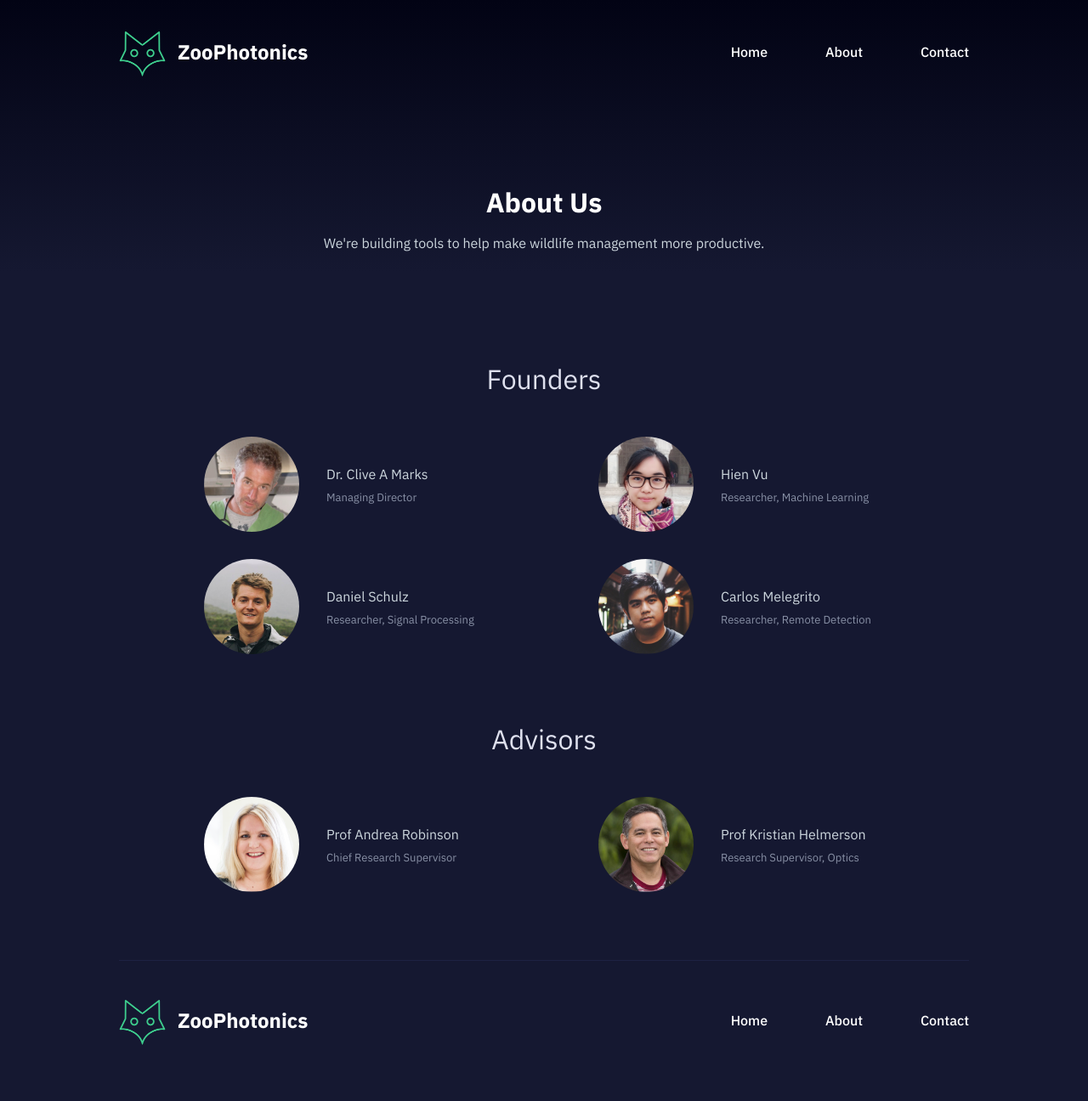
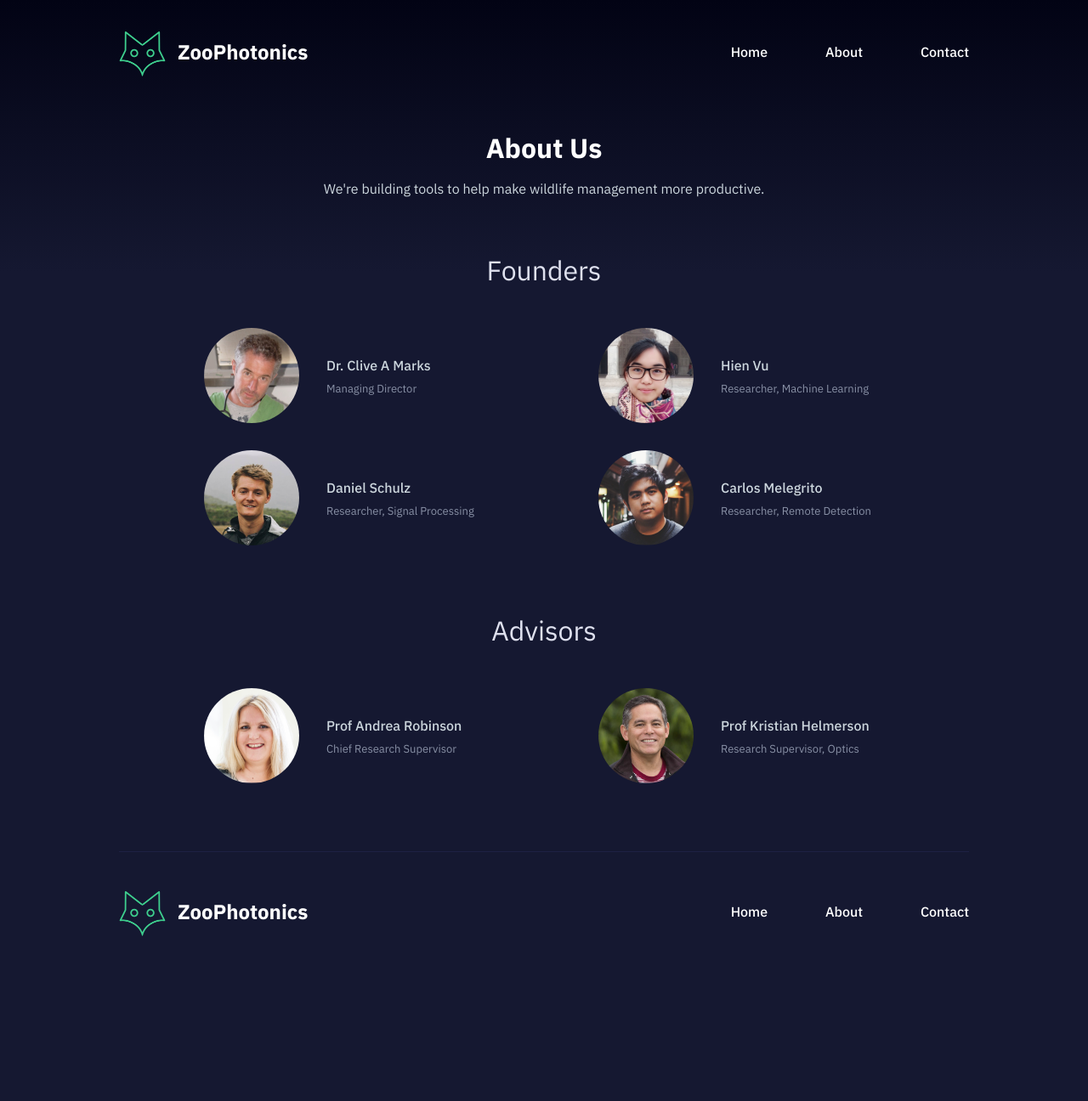
Before and after one commit to SensorTeam/website, a Jekyll site: the page built from source/about.html, in a window 1280 px wide. Shown: the whole page at 85% size. Built offline with Jekyll 4.4.1, drawn with Linux system fonts in a browser that asks for light colours; after the commit the page ends 1168 px from its top, so only the background shows below that.

Commit message:
Add design tweaks

```diff
--- a/source/_sass/about.scss
+++ b/source/_sass/about.scss
@@ -6,8 +6,7 @@
 .about {
 
 	.intro{
-		margin-top: 128px;
-		margin-bottom: 128px;
+		margin-bottom: 64px;
 	}
 	.list{
 		margin-bottom: 64px;
@@ -34,6 +33,10 @@
 			.details {
 				width: 256px;
 				margin-top: 8px;
+
+				p {
+					font-weight: 500;
+				}
 			}
 		}
 	}
--- a/source/_sass/contact.scss
+++ b/source/_sass/contact.scss
@@ -44,6 +44,10 @@
 			font-size: 13px;
 		}
 
+		.textarea {
+			resize: vertical;
+		}
+
 		.submit{
 			font-size: 16px;
 			line-height: 16px;
@@ -55,6 +59,7 @@
 			font-display: swap;
 			font-family: 'PlexSans-Web';
 			float: right;
+			cursor: pointer;
 
 			@media (max-width: $width--breakpoint) {
 				width: 100%;
@@ -78,7 +83,8 @@
 }
 
 ::placeholder {
-		color: $color--body
+		color: $color--body;
+		transform: translateY(2px);
 	}
 
 :focus::placeholder {
```
